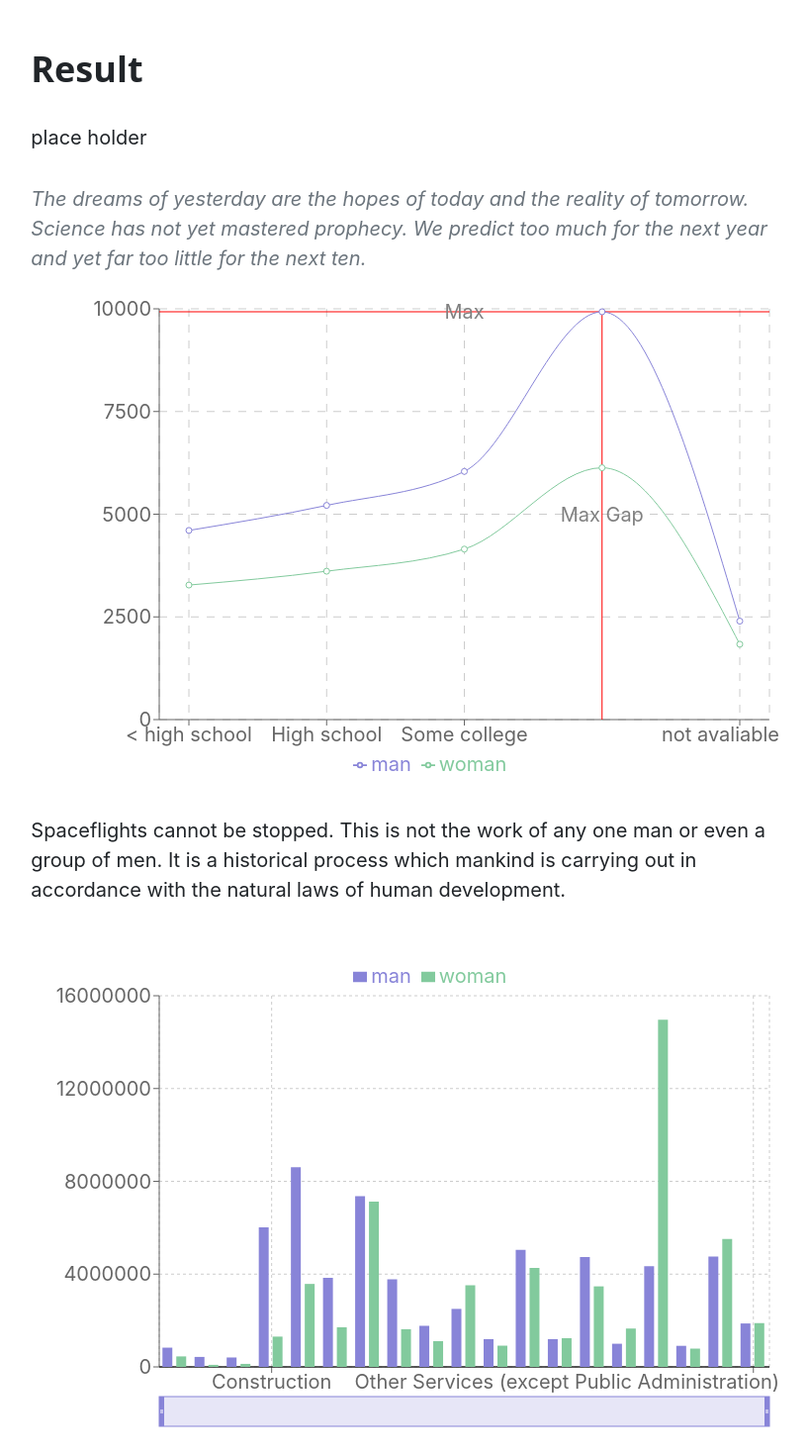
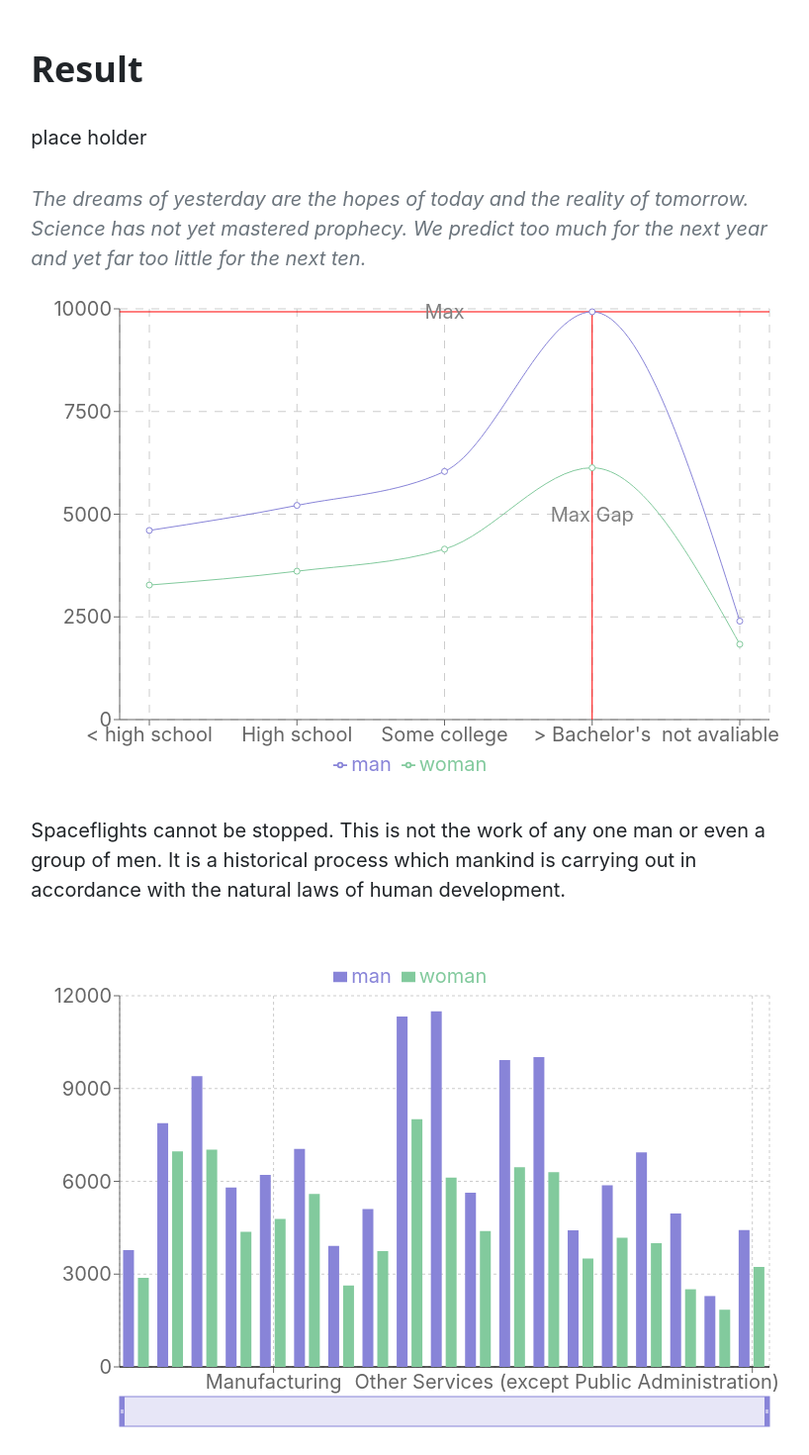
Before and after one commit to xzjiu/project2, a React (Create React App) app: page / in a window 1280 px wide. Shown: the part 1249-2719 px from the top of the page at 99% size, without its empty margins (230-1048 px from the left). Built offline with nearby package versions, Linux system fonts and the light colour scheme.

Commit message:
change graph

```diff
--- a/src/App.js
+++ b/src/App.js
@@ -266,7 +266,7 @@ function App() {
                 margin={{
                   top: 20,
                   right: 10,
-                  left: 70,
+                  left: 30,
                   bottom: 5,
                 }}
                 >
@@ -296,7 +296,7 @@ function App() {
           margin={{
             top: 20,
             right: 10,
-            left: 70,
+            left: 30,
             bottom: 5,
           }}
         >
--- a/src/data/employment.js
+++ b/src/data/employment.js
@@ -1,23 +1,23 @@
 const data = [
-    {name: 'Agriculture, Forestry, Fishing and Hunting', man: 830191, woman: 452655},
-    {name : 'Mining, Quarrying, and Oil and Gas Extraction', man: 430543, woman:	88988},
-{name :'Utilities'	, man:406290, woman:130440},
-{name :'Construction', man:	6016804	, woman:1306630},
-{name :'Manufacturing', man: 8603204, woman:3577183},
-{name :'Wholesale Trade', man:	3841513, woman:	1708606},
-{name :'Retail Trade', man:	7360530	, woman:7121183},
-{name :'Transportation and Warehousing', man:3772252	, woman:1625405},
-{name :'Information', man:	1771712, woman:	1110751},
-{name :'Finance and Insurance', man:2500791	, woman:3519720},
-{name :'Real Estate and Rental and Leasing', man:1198737, woman:915637},
-{name :'Professional, Scientific, and Technical Services', man:	5040138	, woman:4271377},
-{name :'Management of Companies and Enterprises', man:1198472	, woman:1236928},
-{name :'Administrative and Support and Waste Management and Remediation Services', man:	4733194	, woman:3471995},
-{name :'Educational Services', man:	998573, woman:	1654037},
-{name :'Health Care and Social Assistance'	, man:4341580	, woman:14965787},
-{name :'Arts, Entertainment, and Recreation', man:	908736	, woman:788721},
-{name :'Accommodation and Food Services'	, man:4760491	, woman:5519290},
-{name :'Other Services (except Public Administration)', man:1872821	, woman:1887809},
+{name: 'Agriculture, Forestry, Fishing and Hunting', man: 3773, woman: 2877},
+{name : 'Mining, Quarrying, and Oil and Gas Extraction', man: 7880, woman:	6969},
+{name :'Utilities'	, man:9400, woman:7023},
+{name :'Construction', man:	5799	, woman:4370},
+{name :'Manufacturing', man: 6208, woman:4783},
+{name :'Wholesale Trade', man:	7052, woman:	5595},
+{name :'Retail Trade', man:	3916	, woman:2632},
+{name :'Transportation and Warehousing', man:5102	, woman:3747},
+{name :'Information', man:	11326, woman:	8008},
+{name :'Finance and Insurance', man:11496	, woman:6121},
+{name :'Real Estate and Rental and Leasing', man:5635, woman:4392},
+{name :'Professional, Scientific, and Technical Services', man:	9921	, woman:6460},
+{name :'Management of Companies and Enterprises', man:10017	, woman:6299},
+{name :'Administrative and Support and Waste Management and Remediation Services', man:	4416	, woman:3505},
+{name :'Educational Services', man:	5871, woman:	4175},
+{name :'Health Care and Social Assistance'	, man:6939	, woman:3997},
+{name :'Arts, Entertainment, and Recreation', man:	4957	, woman:2510},
+{name :'Accommodation and Food Services'	, man:2291	, woman:1849},
+{name :'Other Services (except Public Administration)', man:4427	, woman:3230},
 ]
 
 export default data;
```
Lines whose indentation alone changed are shown as unchanged.
